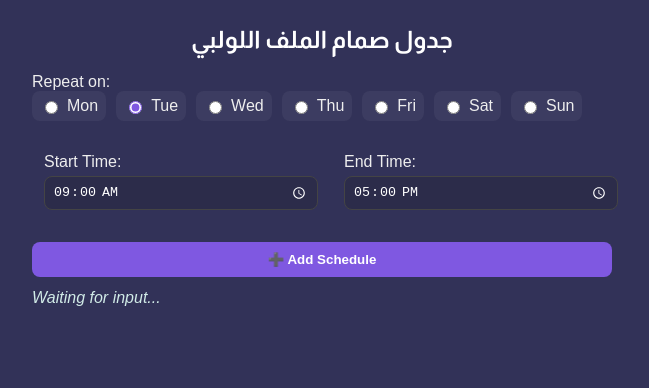
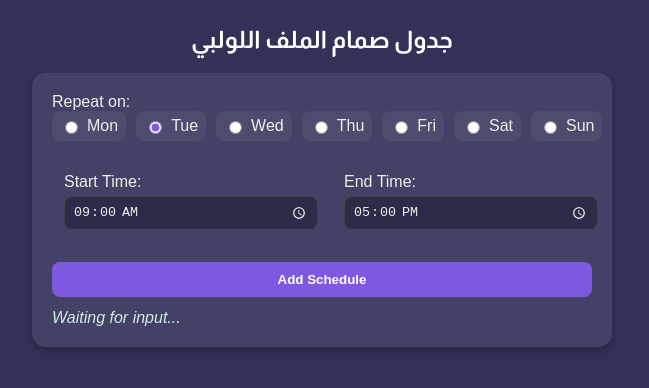
Before and after one commit to Gopika242/new-schedule, a plain HTML site: page index.html in a window 1280 px wide. Shown: the whole page, without its empty margins (318-967 px from the left). Drawn offline with Linux system fonts and the light colour scheme.

Commit message:
changes8

```diff
--- a/index.html
+++ b/index.html
@@ -16,7 +16,6 @@ body {
   padding: 0;
   padding-left: 18px;
   padding-right: 18px;
-
   overflow: hidden;
 }
 
@@ -28,6 +27,15 @@ body {
   text-align: center;
   margin-top: 0%;
   margin-bottom: 20px;
+}
+
+/* ********** CONTENT BOX ********** */
+.content-box {
+  background: #434266;
+  padding: 20px;
+  border-radius: 14px;
+  box-shadow: 0 4px 10px rgba(0,0,0,0.25);
+  margin-bottom: 25px;
 }
 
 /* Days */
@@ -50,15 +58,16 @@ body {
 input[type="radio"] {
   accent-color: #7f58e1;
 }
-/* FIX START + END TIME ALWAYS SIDE BY SIDE */
+
+/* TIME ROW SIDE-BY-SIDE */
 .time-row {
   display: flex !important;
   flex-direction: row !important;
   justify-content: space-between !important;
   flex-wrap: nowrap !important;
-  gap: 20px !important;     /* ⬅ bigger spacing between Start & End */
+  gap: 20px !important;
   width: 100% !important;
-  margin-top: 20px;         /* ⬅ space above the row */
+  margin-top: 20px;
 }
 
 .time-box {
@@ -67,12 +76,9 @@ body {
   width: 50% !important;
   min-width: 0 !important;
   white-space: nowrap !important;
-
-  padding: 12px;            /* ⬅ internal space inside each box */
-  border-radius: 10px;      /* ⬅ smooth rounded box look */
-  /* background: rgba(255,255,255,0.05); light highlight box */
+  padding: 12px;
+  border-radius: 10px;
 }
-
 
 .time-box label {
   margin-bottom: 5px;
@@ -86,6 +92,17 @@ body {
   border: 1px solid #444;
   background: #2c2c4a;
   color: #eee;
+}
+
+/* Make the clock icon white */
+input[type="time"]::-webkit-calendar-picker-indicator {
+  filter: invert(1);
+  opacity: 1;
+}
+
+/* Firefox */
+input[type="time"]::-moz-calendar-picker-indicator {
+  filter: invert(1);
 }
 
 button {
@@ -105,33 +122,15 @@ body {
   font-style: italic;
   color: #d1ebe7;
 }
-  /* Make the clock icon white */
-input[type="time"]::-webkit-calendar-picker-indicator {
-  filter: invert(1);
-  opacity: 1;
-}
-
-/* Make the text + caret clearly visible */
-input[type="time"] {
-  color: #fff !important;
-  caret-color: #fff !important;
-}
-
-/* Firefox clock icon (general fix) */
-input[type="time"]::-moz-focus-inner {
-  color: #fff !important;
-}
-
-input[type="time"]::-moz-calendar-picker-indicator {
-  filter: invert(1);
-}
-
 </style>
 </head>
 
 <body>
 
   <div id="scheduler-title">جدول صمام الملف اللولبي</div>
+
+  <!-- NEW CONTENT BOX -->
+  <div class="content-box">
 
     <label>Repeat on:</label>
     <div class="days">
@@ -144,7 +143,6 @@ input[type="time"]::-moz-calendar-picker-indicator {
       <label><input type="radio" name="day" value="Sun"> Sun</label>
     </div>
 
-  <!-- TIME ROW SIDE-BY-SIDE -->
     <div class="time-row">
       <div class="time-box">
         <label>Start Time:</label>
@@ -157,10 +155,10 @@ input[type="time"]::-moz-calendar-picker-indicator {
       </div>
     </div>
 
-  <button id="add-btn">➕ Add Schedule</button>
-
+    <button id="add-btn"> Add Schedule</button>
     <div id="status">Waiting for input...</div>
 
+  </div>
 
 <script>
 document.getElementById("add-btn").onclick = () => {
```
Lines whose indentation alone changed are shown as unchanged.
